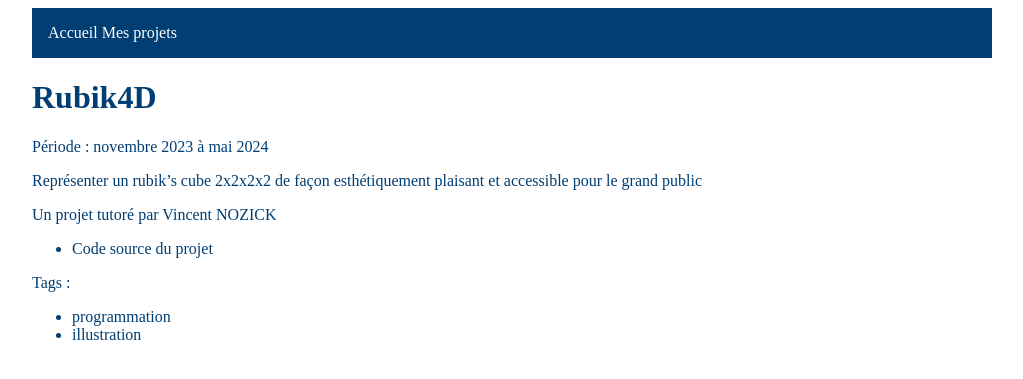
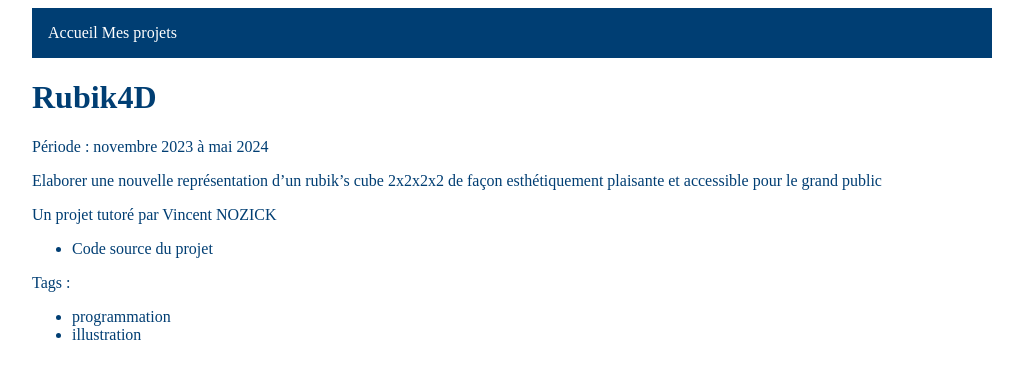
Before and after one commit to Melokye/Melokye.github.io, a Jekyll site: the page built from collections/_projects/Rubik4D.md, in a window 1280 px wide. Shown: the top 379 px of the page, without its empty margins (128-1151 px from the left). Built offline with Jekyll 4.4.1, drawn with Linux system fonts in a browser that asks for light colours.

```diff
--- a/collections/_projects/Rubik4D.md
+++ b/collections/_projects/Rubik4D.md
@@ -6,10 +6,14 @@ skills  :
     - illustration
 debut : "novembre 2023"
 fin : "mai 2024"
+equipe :
+    - Logan ARGOUSE
+    - Matthieu MECHINEAU
+# TODO afficher les autres membres de l'equipe + ajouter leurs réseaux sociaux ?
 ---
-Représenter un rubik's cube 2x2x2x2 de façon esthétiquement plaisant et accessible pour le grand public
+Elaborer une nouvelle représentation d'un rubik's cube 2x2x2x2 de façon esthétiquement plaisante et accessible pour le grand public
 
 Un projet tutoré par Vincent NOZICK
 
-<!-- TODO à mettre à jour - [Présentation](https://docs.google.com/presentation/d/1nP3Qweg6X0pvGYHloJAECo8k-rPb099s8XzZt5BnPjA/edit?usp=sharing) -->
+<!-- TODO à mettre à jour ? - [Présentation](https://docs.google.com/presentation/d/1nP3Qweg6X0pvGYHloJAECo8k-rPb099s8XzZt5BnPjA/edit?usp=sharing) -->
 - [Code source du projet](https://github.com/Melokye/IMAC2_Rubik4D)
```
